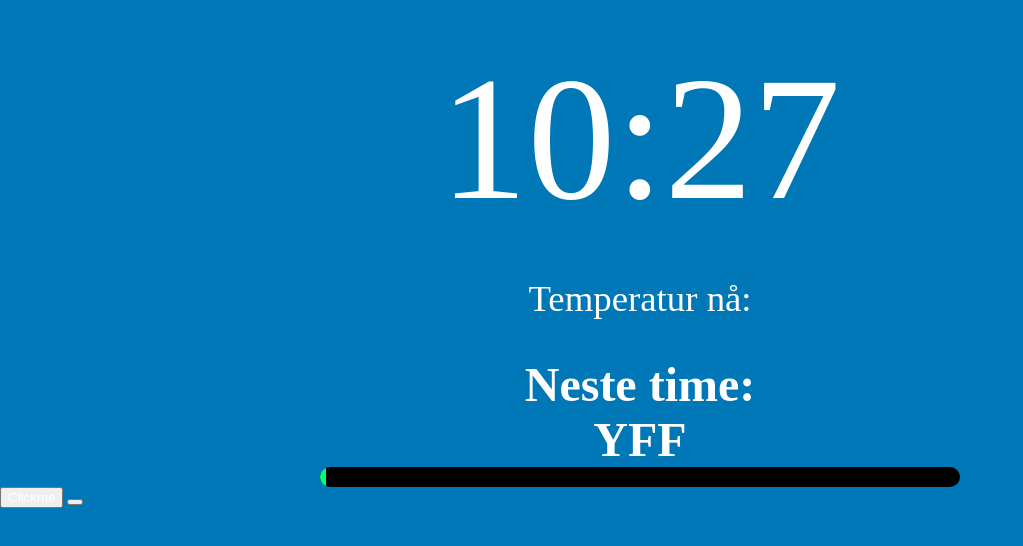
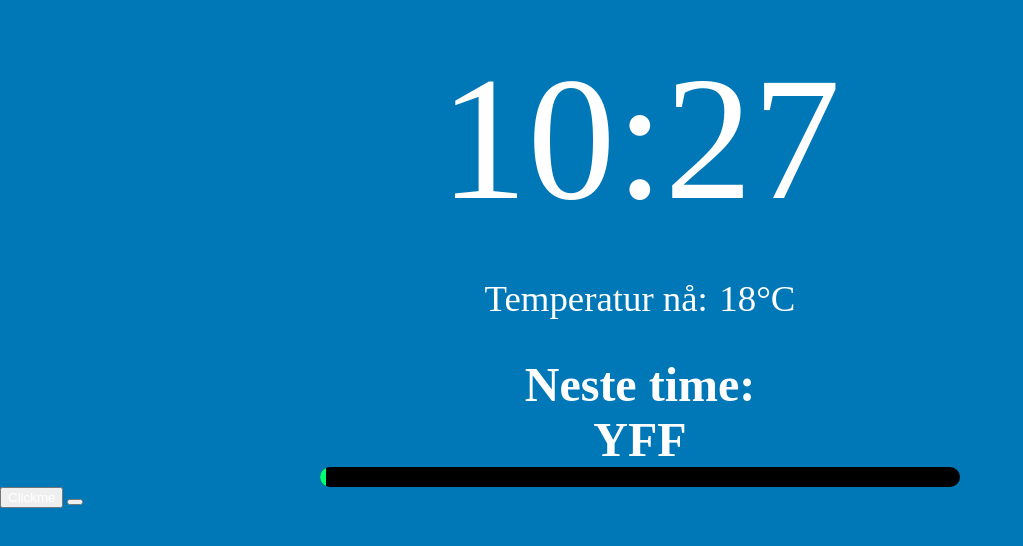
Before and after one commit to Romsdal-videregaende-skole/infotavle-2it, a plain HTML site: page frontend/index.html in a window 1280 px wide. Shown: the whole page, without its empty margins (0-1023 px from the left). Drawn offline with Linux system fonts and the light colour scheme.

Commit message:
frontend

```diff
--- a/frontend/index.html
+++ b/frontend/index.html
@@ -6,10 +6,10 @@
     <title>Infotavle</title>
     <link rel="stylesheet" href="style/main.css">
 </head>
-<body onload="startTime()">
+<body onload="startTime()" class="Section_top">
     <div id="clock"></div>
     <div class="vær">
-        <p>Temperatur nå:</p>
+        <p>Temperatur nå:</p> <p id="temp">18°C</p>
     </div>
     <div class="nesteTime">
         <p>Neste time:</p>
--- a/frontend/style/main.css
+++ b/frontend/style/main.css
@@ -45,9 +45,6 @@ body {
     background-color: #000000;
     border-radius: 10px;
     overflow: hidden;
-
-
-
 }
 
 #loading-bar{
@@ -60,3 +57,7 @@ body {
 button {
     color: white;
 }
+
+#temp {
+    margin-left: 3%;
+}
```
